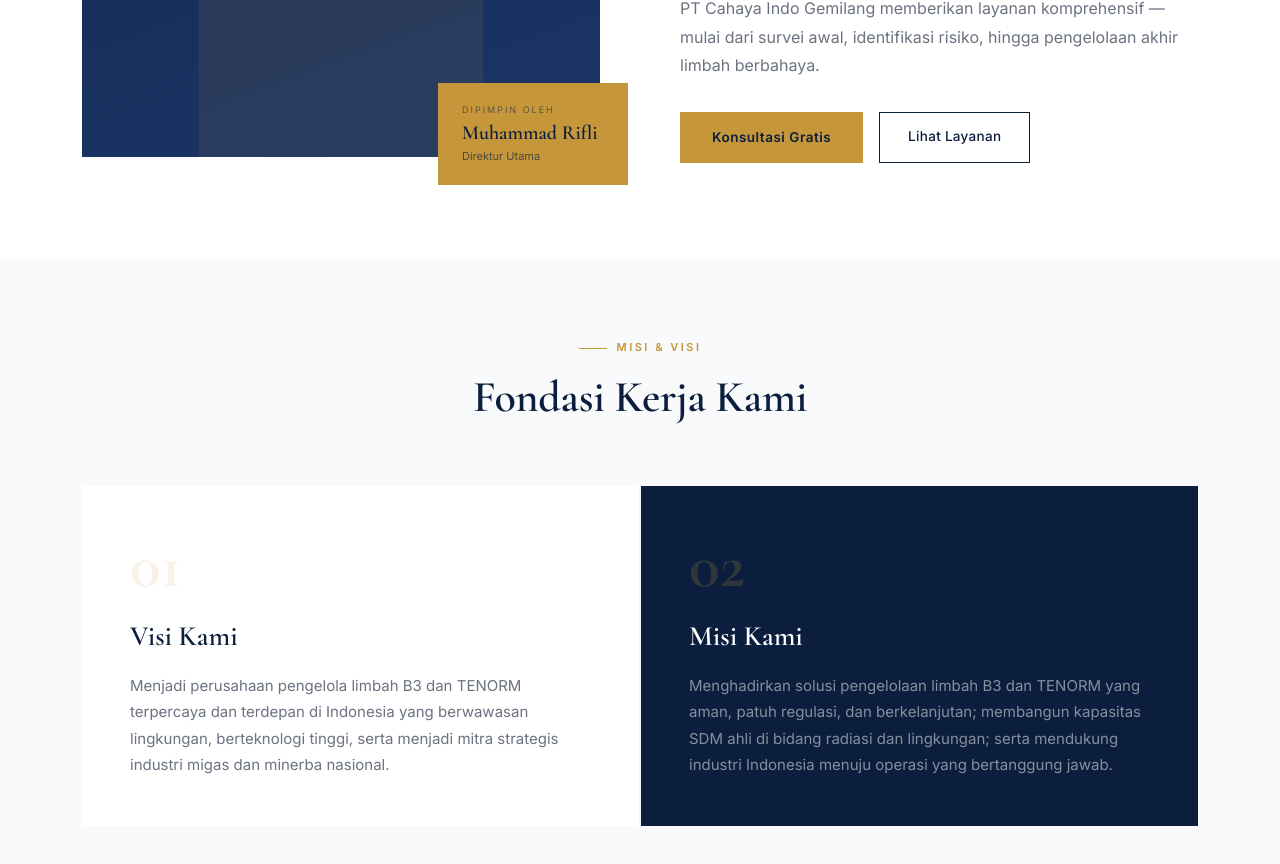
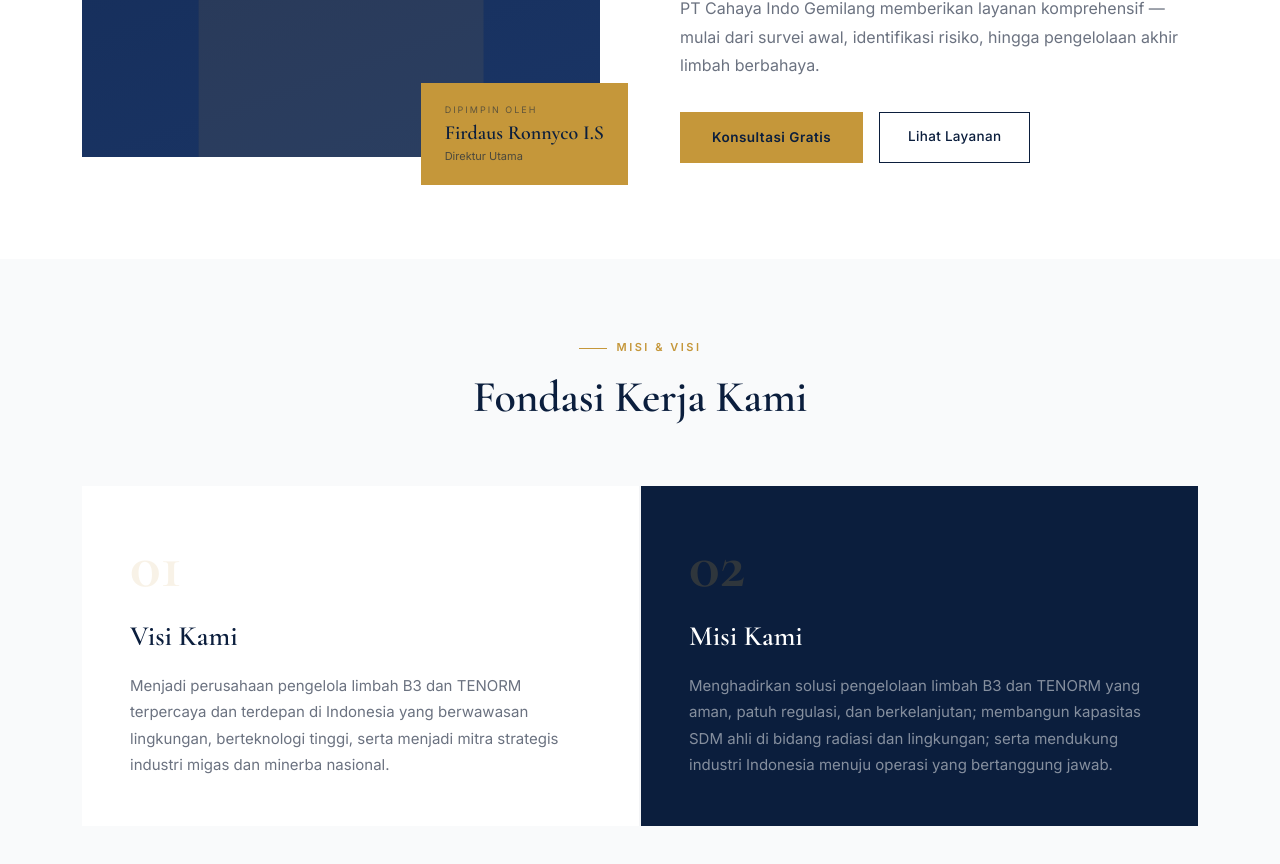
Before and after one commit to kristiansnts/cahaya-indo-gemilang, a Next.js app: page /tentang-kami in a window 1280 px wide. Shown: the part 1039-1903 px from the top of the page. Built offline with nearby package versions, Linux system fonts and the light colour scheme.

Commit message:
feat: update director's name to Firdaus Ronnyco I.S in About components

```diff
--- a/app/about/page.tsx
+++ b/app/about/page.tsx
@@ -98,7 +98,7 @@
               "Kami tidak hanya bekerja, tetapi memastikan kepatuhan mutlak terhadap regulasi KLH, BAPETEN, ESDM, dan SKK Migas demi keselamatan bersama."
             </p>
             <div className={styles.quoteAuthor}>
-              <strong>Muhammad Rifli</strong>
+              <strong>Firdaus Ronnyco I.S</strong>
               <span>Direktur Utama</span>
             </div>
           </div>
--- a/app/tentang-kami/page.tsx
+++ b/app/tentang-kami/page.tsx
@@ -96,7 +96,7 @@
               <div className="about-accent-bar"></div>
               <div className="about-director-card">
                 <div className="about-director-label">Dipimpin Oleh</div>
-                <div className="about-director-name">Muhammad Rifli</div>
+                <div className="about-director-name">Firdaus Ronnyco I.S</div>
                 <div className="about-director-title">Direktur Utama</div>
               </div>
             </div>
--- a/components/About.tsx
+++ b/components/About.tsx
@@ -9,7 +9,7 @@
           <div className={styles.mainImage}>
             <Image
               src="/images/director.png"
-              alt="Muhammad Rifli - Direktur Utama"
+              alt="Firdaus Ronnyco I.S - Direktur Utama"
               width={500}
               height={600}
               className={styles.img}
@@ -18,7 +18,7 @@
           <div className={styles.overlayCard}>
             <div className={styles.cardInfo}>
               <span className={styles.dipimpin}>Dipimpin Oleh</span>
-              <h4 className={styles.name}>Muhammad Rifli</h4>
+              <h4 className={styles.name}>Firdaus Ronnyco I.S</h4>
               <span className={styles.title}>Direktur Utama</span>
             </div>
           </div>
```
